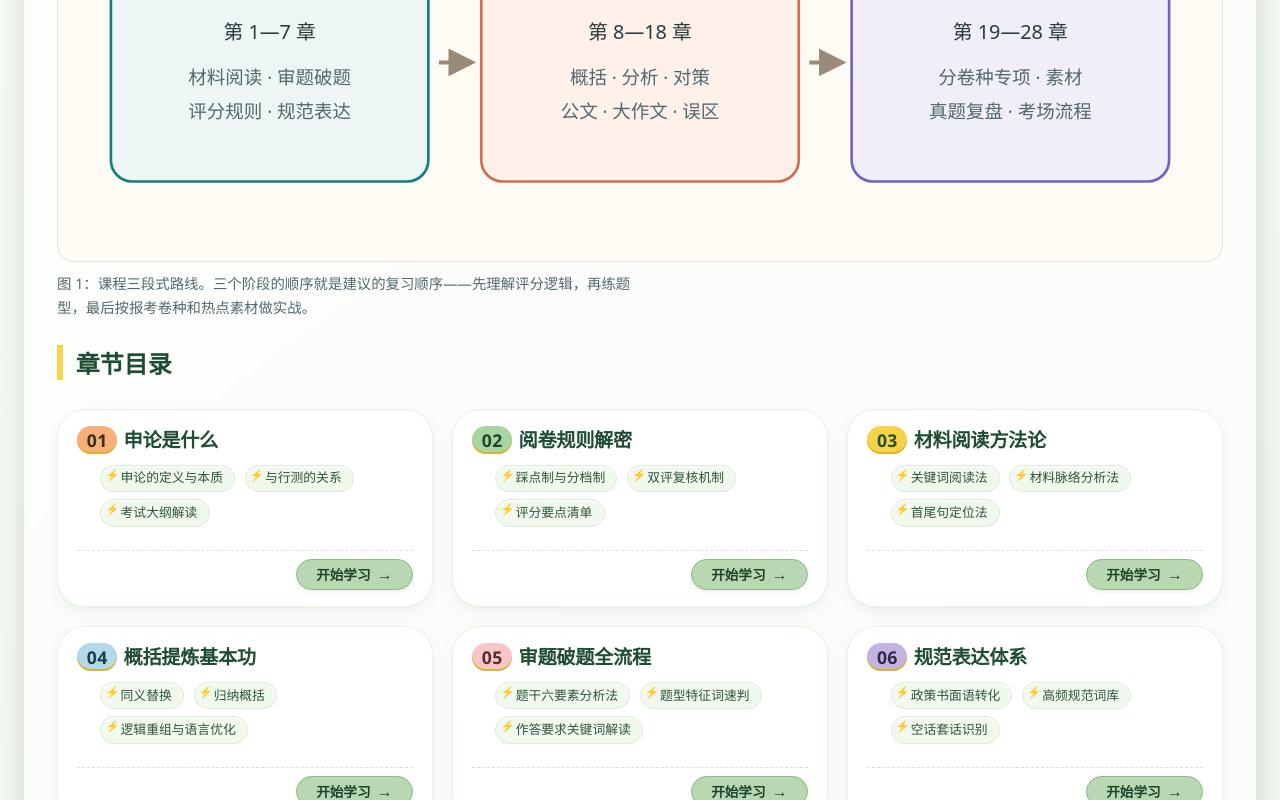
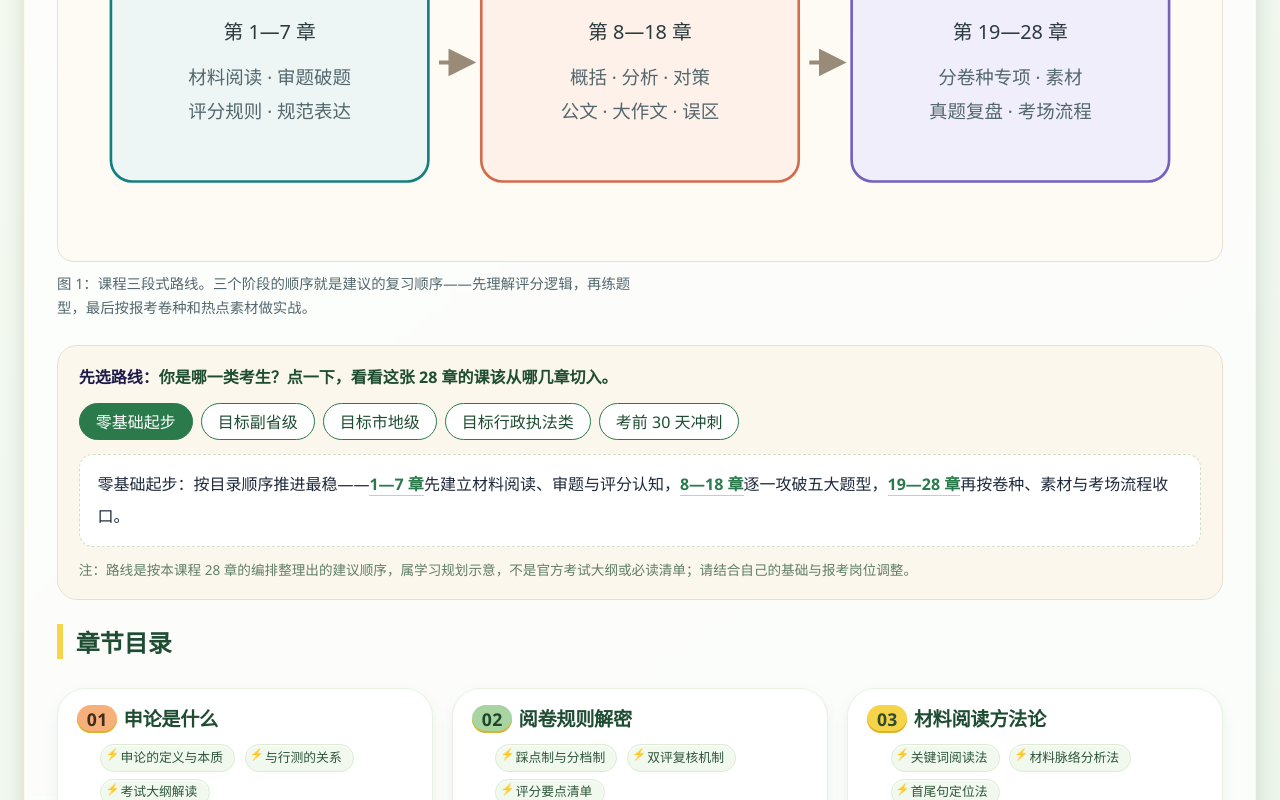
Before and after one commit to 1998x-stack/shenlun-tutorial, a plain HTML site: page index.html in a window 1280 px wide. Shown: the part 472-1272 px from the top of the page. Drawn offline with Linux system fonts and the light colour scheme.

Commit message:
feat(shenlun-tutorial): add interactive study-route picker to course index and correct noscript text

```diff
--- a/index.html
+++ b/index.html
@@ -297,6 +297,16 @@
         .roadmap-figure figcaption { margin-top: 0.6rem; font-size: 0.9rem; color: #53676d; line-height: 1.7; max-width: 70ch; }
         .card:focus-within { outline: 3px solid #147f80; outline-offset: 2px; }
         :focus-visible { outline: 3px solid #147f80; outline-offset: 2px; }
+        .path-picker { margin: 1.5rem 0; padding: 1.1rem 1.3rem; border-radius: 20px; background: #fbf7ec; border: 1px solid #eadfce; }
+        .path-picker .pp-title { margin: 0 0 0.7rem; color: #1f4d33; font-weight: 650; line-height: 1.75; }
+        .path-buttons { display: flex; flex-wrap: wrap; gap: 0.5rem; margin-bottom: 0.9rem; }
+        .path-buttons button { font: inherit; cursor: pointer; padding: 0.35rem 1rem; border-radius: 40px; border: 1px solid #2b7a4b; background: #fff; color: #1f4d33; transition: background .15s, color .15s; }
+        .path-buttons button:hover { background: #2b7a4b; color: #fff; }
+        .path-buttons button[aria-pressed="true"] { background: #2b7a4b; color: #fff; }
+        .path-output { margin: 0; padding: 0.9rem 1.1rem; background: #fff; border-radius: 14px; border: 1px dashed #cfe0c6; line-height: 1.95; color: #1e293b; }
+        .path-output a { color: #2b7a4b; font-weight: 600; text-decoration: none; border-bottom: 1px solid #b7d8b0; }
+        .path-output a:hover { border-bottom-color: #2b7a4b; }
+        .path-note { margin: 0.7rem 0 0; font-size: 0.85rem; color: #5f7f66; line-height: 1.7; }
         @media (prefers-reduced-motion: reduce) {
             * { transition: none !important; animation: none !important; }
         }
@@ -353,6 +363,19 @@
             </svg>
             <figcaption>图 1：课程三段式路线。三个阶段的顺序就是建议的复习顺序——先理解评分逻辑，再练题型，最后按报考卷种和热点素材做实战。</figcaption>
         </figure>
+    </section>
+
+    <section class="path-picker" aria-labelledby="path-heading">
+        <p class="pp-title" id="path-heading"><strong>先选路线：</strong>你是哪一类考生？点一下，看看这张 28 章的课该从哪几章切入。</p>
+        <div class="path-buttons" role="group" aria-label="选择备考路线">
+            <button type="button" data-path="fresh" aria-pressed="true">零基础起步</button>
+            <button type="button" data-path="province" aria-pressed="false">目标副省级</button>
+            <button type="button" data-path="city" aria-pressed="false">目标市地级</button>
+            <button type="button" data-path="law" aria-pressed="false">目标行政执法类</button>
+            <button type="button" data-path="sprint" aria-pressed="false">考前 30 天冲刺</button>
+        </div>
+        <p class="path-output" id="path-out" aria-live="polite">零基础起步：按目录顺序推进最稳——<a href="01.html">1—7 章</a>先建立材料阅读、审题与评分认知，<a href="08.html">8—18 章</a>逐一攻破五大题型，<a href="19.html">19—28 章</a>再按卷种、素材与考场流程收口。</p>
+        <p class="path-note">注：路线是按本课程 28 章的编排整理出的建议顺序，属学习规划示意，不是官方考试大纲或必读清单；请结合自己的基础与报考岗位调整。</p>
     </section>
 
     <section id="chapters" aria-labelledby="chapters-heading">
@@ -471,11 +494,33 @@
                 showError('课程数据加载失败: ' + err.message + '。请刷新页面重试。');
             });
     })();
+
+    (function () {
+        var out = document.getElementById('path-out');
+        if (!out) { return; }
+        var routes = {
+            fresh: '零基础起步：按目录顺序推进最稳——<a href="01.html">1—7 章</a>先建立材料阅读、审题与评分认知，<a href="08.html">8—18 章</a>逐一攻破五大题型，<a href="19.html">19—28 章</a>再按卷种、素材与考场流程收口。',
+            province: '目标副省级：<a href="01.html">1—7 章</a>打底 → <a href="08.html">8—18 章</a>攻题型（重点练综合分析与大作文）→ <a href="19.html">第 19 章</a>副省级专项 → <a href="23.html">23—27 章</a>素材、真题与考场流程。',
+            city: '目标市地级：<a href="01.html">1—7 章</a>打底 → <a href="08.html">8—18 章</a>攻题型（重点练贯彻执行与对策）→ <a href="20.html">第 20 章</a>市地级专项 → <a href="23.html">23—27 章</a>素材、真题与考场流程。',
+            law: '目标行政执法类：<a href="01.html">1—7 章</a>打底 → <a href="12.html">12—18 章</a>（对策、公文、大作文）→ <a href="21.html">第 21 章</a>执法类专项 → <a href="25.html">25—27 章</a>素材、真题与考场流程。',
+            sprint: '考前 30 天冲刺：<a href="05.html">第 5 章</a>审题定调 → <a href="11.html">11—12 章</a>分析与对策 → <a href="14.html">14—16 章</a>大作文立意与论证 → <a href="18.html">第 18 章</a>改错 → <a href="26.html">26—27 章</a>真题复盘与考场时间分配。'
+        };
+        var buttons = document.querySelectorAll('.path-picker .path-buttons button');
+        Array.prototype.forEach.call(buttons, function (button) {
+            button.addEventListener('click', function () {
+                var key = button.getAttribute('data-path');
+                if (routes[key]) { out.innerHTML = routes[key]; }
+                Array.prototype.forEach.call(buttons, function (other) {
+                    other.setAttribute('aria-pressed', String(other === button));
+                });
+            });
+        });
+    })();
 </script>
 
 <noscript>
     <div style="background:#fcf0d9; padding:1rem; border-radius:20px; text-align:center; color:#92400e;">
-        请启用 JavaScript 以浏览课程目录。
+        已显示静态目录；启用 JavaScript 可获得“备考路线选择”等增强功能。
     </div>
 </noscript>
 </body>
```
